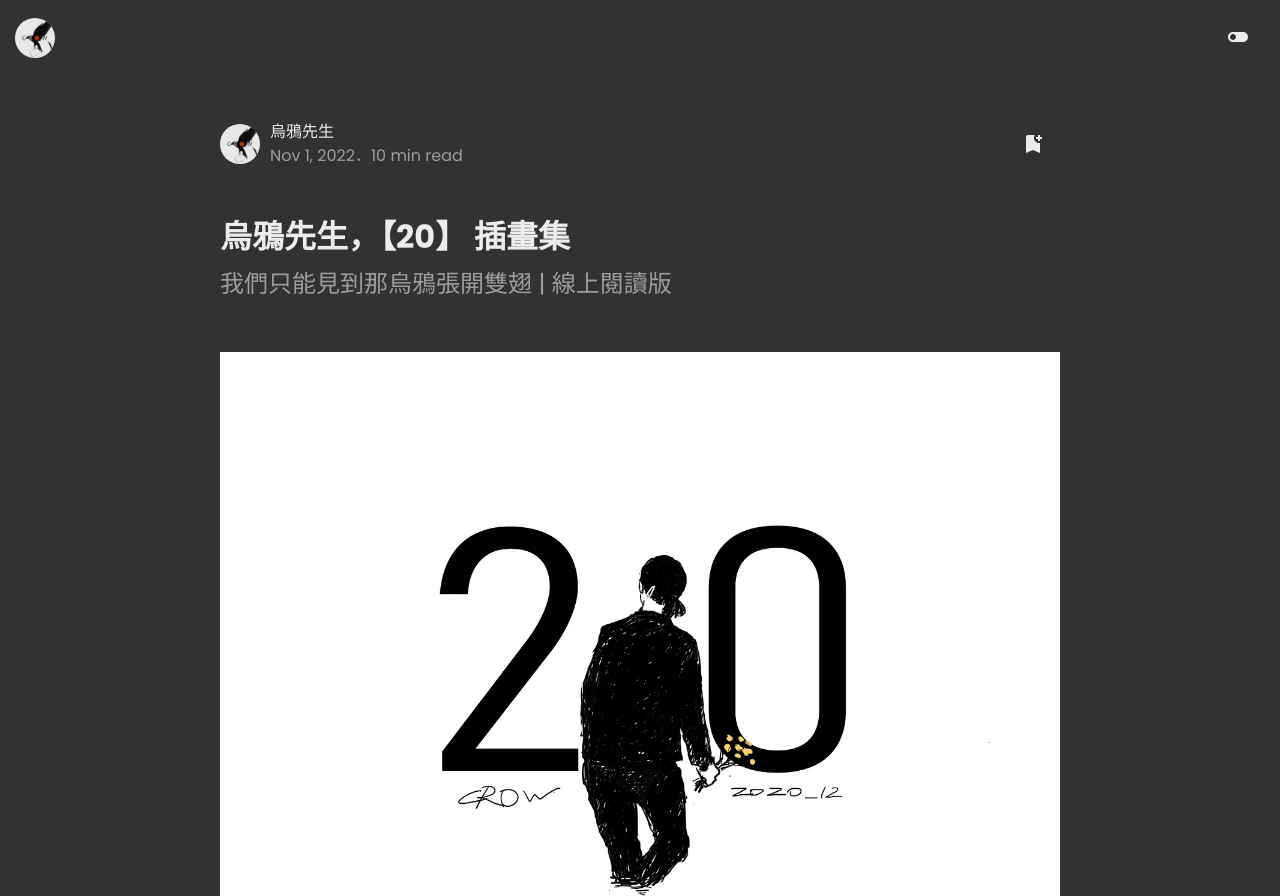
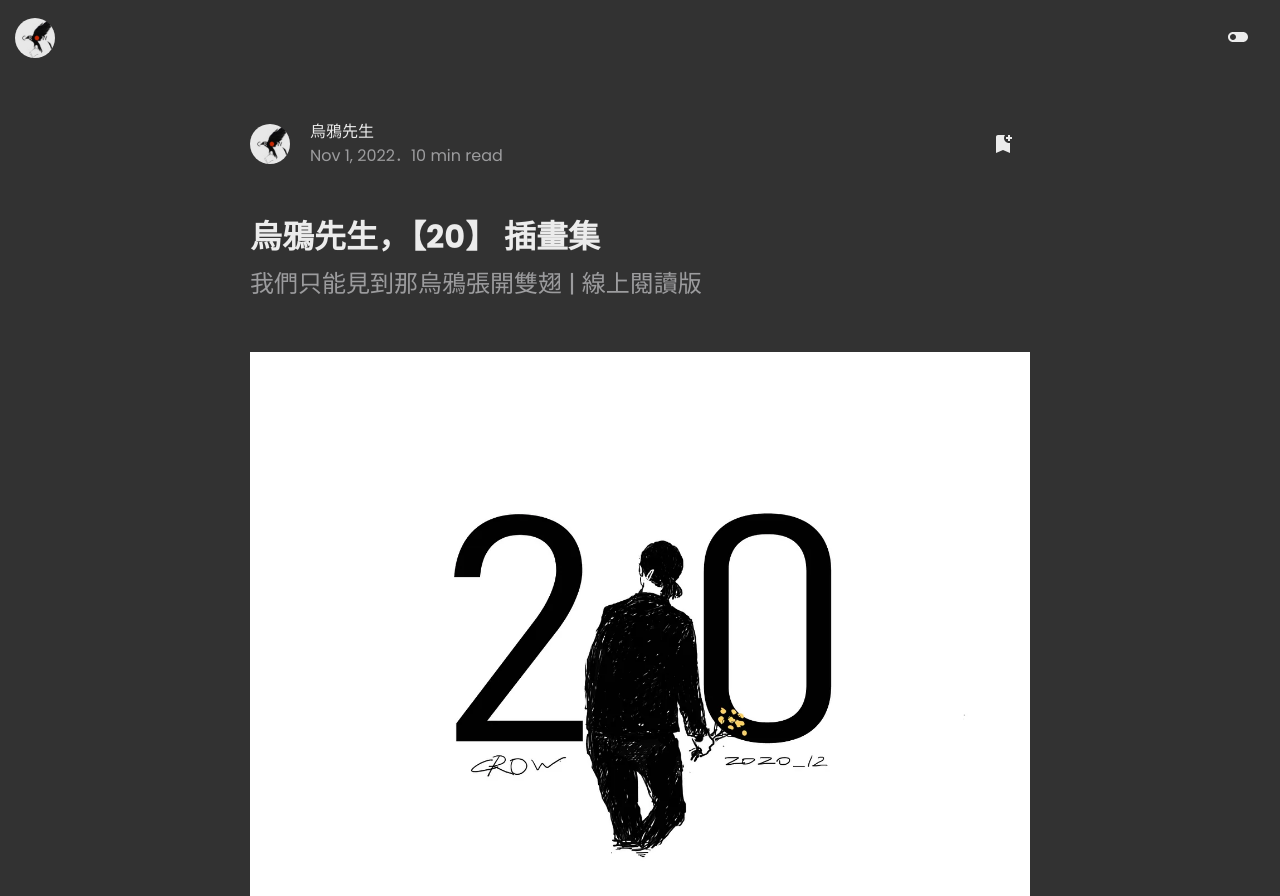
Before and after one commit to ritmoHung/Crow-Site, a plain HTML site: page articles/a01/index.html in a window 1280 px wide. Shown: the top 896 px of the page. Drawn offline with nearby package versions, Linux system fonts and the light colour scheme; a script that the page names is missing.

Commit message:
Update: Minor fix of paddings

```diff
--- a/articles/a01/index.html
+++ b/articles/a01/index.html
@@ -47,10 +47,10 @@
         <!-- Main layout -->
         <div class="main-layout">
             <!-- Header -->
-            <header class="primary-header container px-4">
+            <header class="primary-header container px-5">
                 <div class="article-info">
                     <img src="../../assets/favicon.jpg" class="author-img" alt="Author Icon" />
-                    <div class="author ms-2">
+                    <div class="author ms-3">
                         <span class="title-sm">烏鴉先生</span>
                         <span class="title-sm" style="color: var(--color-grey) !important">Nov 1, 2022．10 min read</span>
                     </div>
@@ -65,7 +65,7 @@
             <!-- Main -->
             <main>
                 <!-- Main Article -->
-                <div class="article container px-4">
+                <div class="article container px-5">
                     <div class="headings">
                         <h1 class="heading">烏鴉先生，【20】 插畫集</h1>
                         <span class="subheading" style="color: var(--color-grey) !important">我們只能見到那烏鴉張開雙翅 | 線上閱讀版</span>
--- a/assets/css/style.css
+++ b/assets/css/style.css
@@ -251,7 +251,7 @@ p {
 br {
     display: block;
     content: '';
-    margin-top: 1.5rem;
+    margin-top: 1.5rem !important;
 }
 
 /* -------------------------- OTHERS -------------------------- */
```
